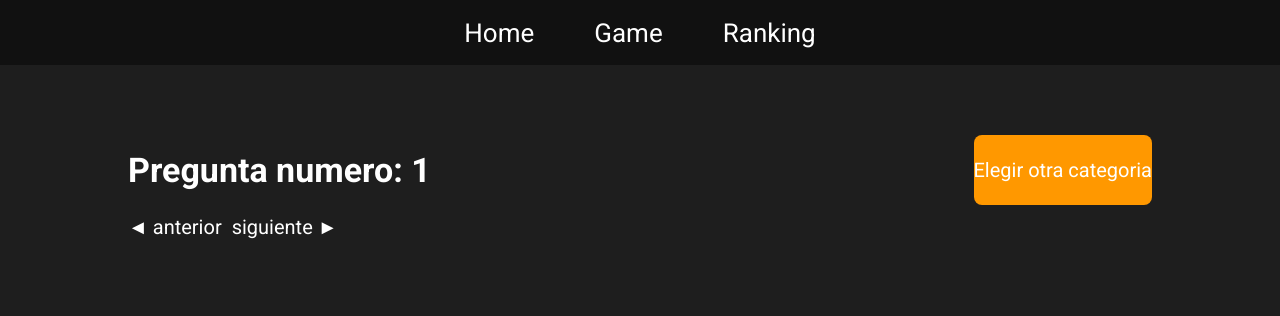
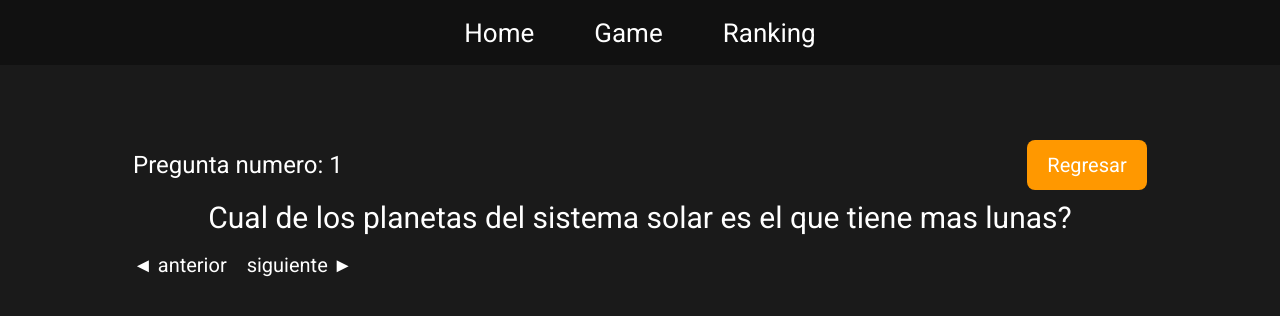
Before and after one commit to N-Ignacio-Bouffanais/trivia-vue-ts, a Vue app: page /game in a window 1280 px wide. Both pictures are taken after a click on the button "HISTORIA". Shown: the top 316 px of the page. Built offline with nearby package versions, Linux system fonts and the light colour scheme.

Commit message:
I changed the css of question title and I added some margin for buttons and question title

```diff
--- a/src/App.vue
+++ b/src/App.vue
@@ -20,6 +20,6 @@ import Navigation from './components/Navigation.vue';
   font-family: 'Roboto', sans-serif;
 }
 body{
-  background-color: #1e1e1e;
+  background-color: #1a1a1a;
 }
 </style>
--- a/src/views/GameView.vue
+++ b/src/views/GameView.vue
@@ -17,35 +17,47 @@ const hidequestion = () => {
   <div class="game-container">
     <div v-show="unref(selected) === true" class="question container">
       <div class="list-title">
-        <h1>Pregunta numero: {{ counterStore.counter }}</h1>
-        <button class="btn largue" @click="()=> {
-          hidequestion(),
-          counterStore.reset()
-        }">
-          Elegir otra categoria
+        <p>Pregunta numero: {{ counterStore.counter }}</p>
+        <button
+          class="btn largue"
+          @click="
+            () => {
+              hidequestion(), counterStore.reset();
+            }
+          "
+        >
+          Regresar
         </button>
       </div>
+      <p>Cual de los planetas del sistema solar es el que tiene mas lunas?</p>
       <div class="arrows">
-        <button class="btn short" @click="
+        <button
+          class="btn short"
+          @click="
             () => {
               if (counterStore.counter > 1) {
                 counterStore.decrementBy(1);
               }
             }
-        ">
+          "
+        >
           ◄ anterior
         </button>
-        <button class="btn short" @click="
+        <button
+          class="btn short"
+          @click="
             () => {
               if (counterStore.counter < 8) {
                 counterStore.incrementBy(1);
               }
             }
-        ">
+          "
+        >
           siguiente ►
         </button>
       </div>
     </div>
+    <div class="questions"></div>
     <div v-show="unref(category_sel) === true" class="category container">
       <button @click="showquestion" class="btn history">HISTORIA</button>
       <button @click="showquestion" class="btn math">MATEMATICAS</button>
@@ -60,7 +72,7 @@ const hidequestion = () => {
   padding: 0 8vw;
 
   .container {
-    margin: 7rem auto;
+    margin: 6rem auto;
     justify-items: center;
     display: grid;
   }
@@ -71,46 +83,56 @@ const hidequestion = () => {
   }
 
   .question {
-    h1 {
-      font-size: 3.4rem;
+    padding: 0.5rem;
+    width: 80vw;
+    p{
+      font-size: 3rem;
       color: white;
-      margin-right: 1rem;
     }
 
     .list-title {
       display: flex;
       align-items: center;
-      width: 80vw;
       justify-content: space-between;
+      height: 6rem;
+      width: 100%;
+      margin: 0.5rem 0;
+      p {
+        font-size: 2.4rem;
+        color: white;
+      }
 
       .largue {
         background-color: #ff9800;
         border-radius: 0.8rem;
-        height: 7rem;
+        height: 5rem;
+        width: 12rem;
       }
     }
 
     .arrows {
       display: flex;
-      width: 80vw;
+      width: 100%;
+      height: 4rem;
+      margin: 0.5rem 0;
     }
 
     .short {
       margin-top: 1rem;
-      margin-right: 1rem;
+      margin-right: 2rem;
     }
 
     .btn {
       color: white;
-      background-color: #1e1e1e;
+      background-color: #1a1a1a;
       font-size: 2rem;
     }
   }
 
   .category {
-    grid-auto-rows: 7rem;
     grid-template-columns: repeat(auto-fill, minmax(26rem, 1fr));
-    gap: 1rem;
+    grid-auto-rows: 6rem;
+    gap: 2rem;
 
     button {
       width: 24rem;
```
Lines whose indentation alone changed are shown as unchanged.
